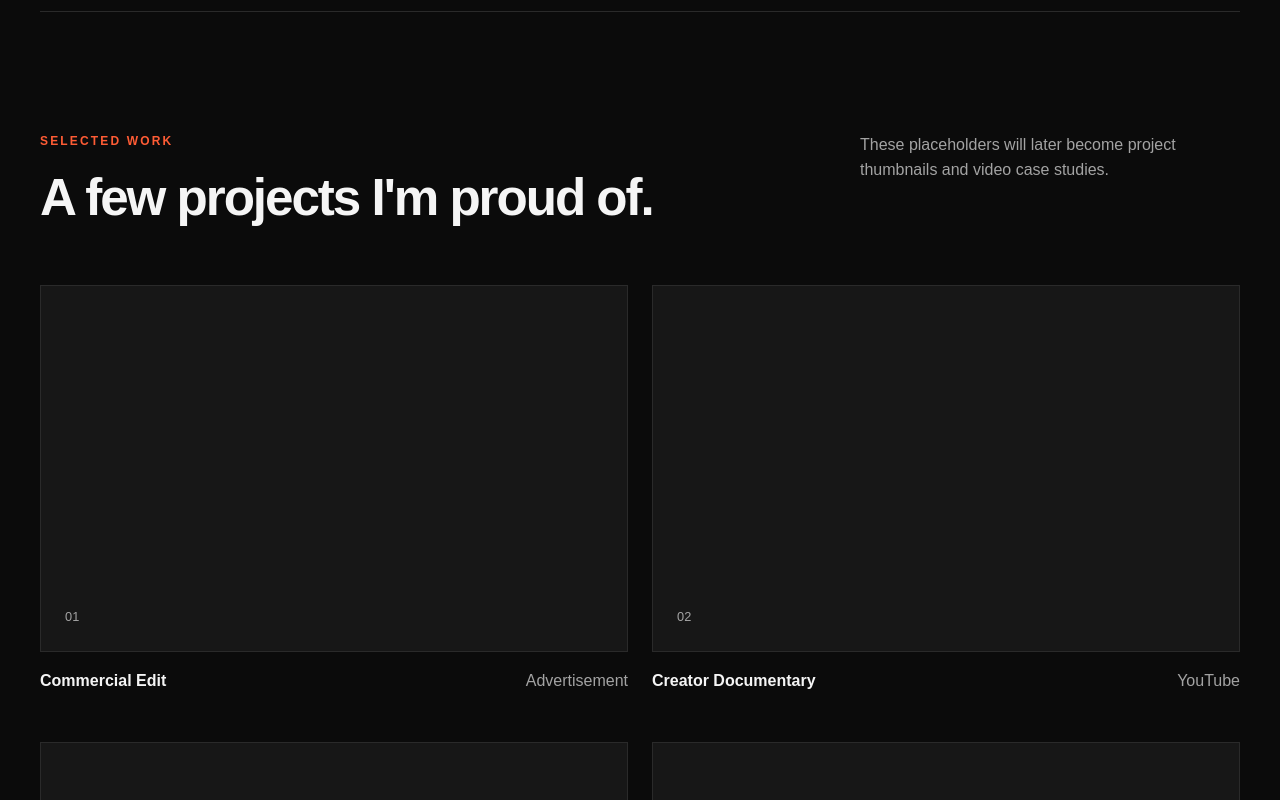
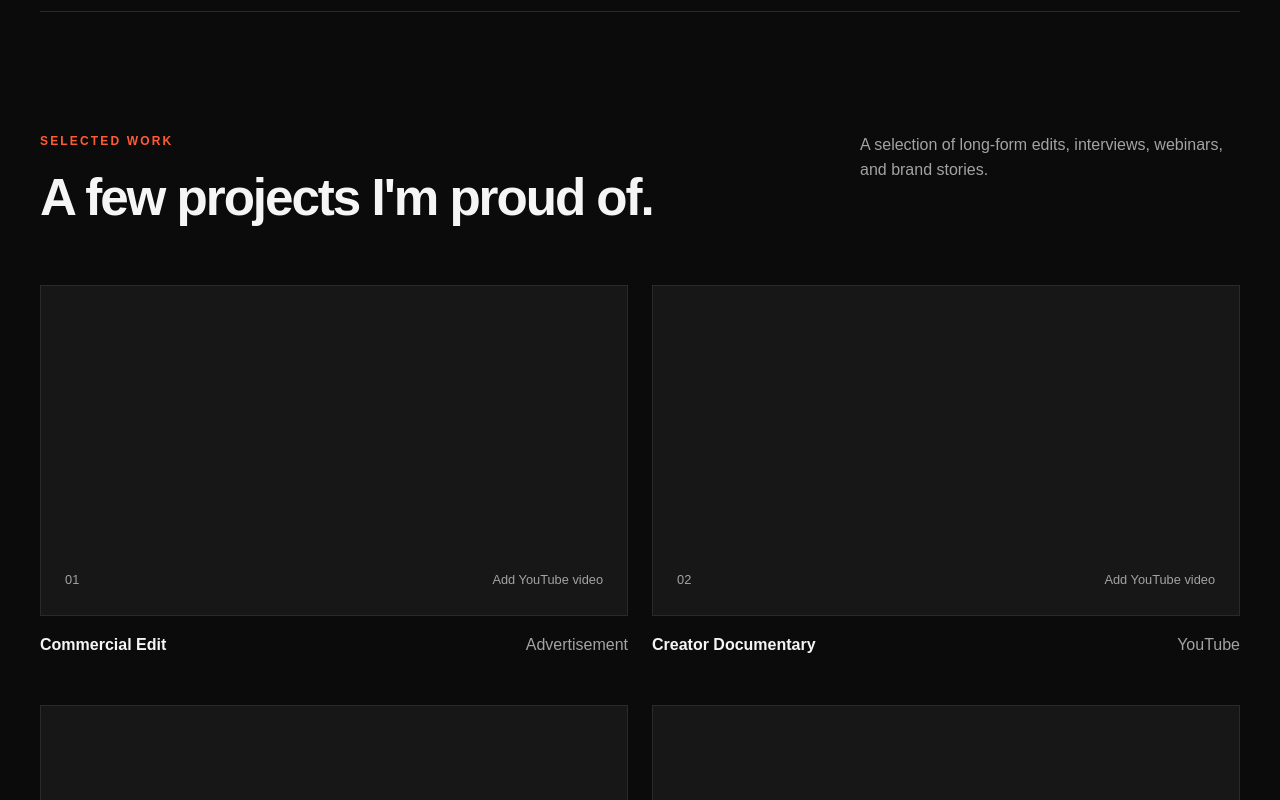
Before and after one commit to Phelyks/VidPortorfolio, a Next.js app: page / in a window 1280 px wide. Shown: the part 1800-2600 px from the top of the page. Built offline with nearby package versions, Linux system fonts and the light colour scheme.

Commit message:
updated work

```diff
--- a/src/app/globals.css
+++ b/src/app/globals.css
@@ -341,24 +341,43 @@ h3 {
   gap: 48px 24px;
 }
 
-.project-image {
-  aspect-ratio: 16 / 10;
+.project-video {
+  position: relative;
+  width: 100%;
+  aspect-ratio: 16 / 9;
+  overflow: hidden;
   background: var(--surface);
   border: 1px solid var(--border);
-  display: flex;
-  align-items: flex-end;
-  padding: 24px;
   transition:
     border-color 0.2s ease,
     transform 0.2s ease;
 }
 
-.project-card:hover .project-image {
+.project-video iframe {
+  position: absolute;
+  inset: 0;
+  width: 100%;
+  height: 100%;
+  border: 0;
+}
+
+.project-card:hover .project-video {
   border-color: var(--muted);
   transform: translateY(-4px);
 }
 
-.project-image span {
+.project-video-placeholder {
+  width: 100%;
+  height: 100%;
+  display: flex;
+  align-items: flex-end;
+  justify-content: space-between;
+  gap: 20px;
+  padding: 24px;
+}
+
+.project-video-placeholder span,
+.project-video-placeholder p {
   color: var(--muted);
   font-size: 0.8rem;
 }
--- a/src/app/page.js
+++ b/src/app/page.js
@@ -7,18 +7,22 @@ const projects = [
   {
     title: "Commercial Edit",
     category: "Advertisement",
+    embedUrl: "",
   },
   {
     title: "Creator Documentary",
     category: "YouTube",
+    embedUrl: "",
   },
   {
     title: "Product Launch",
     category: "Social Media",
+    embedUrl: "",
   },
   {
     title: "Brand Story",
     category: "Corporate",
+    embedUrl: "",
   },
 ];
 
@@ -27,7 +31,7 @@ const featuredVideos = [
   {
     title: "Lumohubs Talking Head",
     platform: "YouTube Short",
-    embedUrl: "https://www.youtube.com/embed/KJ0yNQpOrrE/embed/",
+    embedUrl: "https://www.youtube.com/embed/KJ0yNQpOrrE",
   },
   {
     title: "Social media reel",
@@ -219,8 +223,11 @@ function WorkCarousel() {
         onWheel={stopAutoScroll}
         aria-label="Featured video carousel"
       >
-        {featuredVideos.map((video) => (
-          <article className="reel-card" key={`${video.platform}-${video.title}`}>
+        {featuredVideos.map((video, index) => (
+          <article
+            className="reel-card"
+            key={`${video.embedUrl}-${index}`}
+          >
             <div className="reel-frame">
               <iframe
                 src={video.embedUrl}
@@ -322,16 +329,29 @@ export default function Home() {
             </div>
 
             <p>
-              These placeholders will later become project thumbnails and video
-              case studies.
+              A selection of long-form edits, interviews, webinars, and brand
+              stories.
             </p>
           </div>
 
           <div className="project-grid">
             {projects.map((project, index) => (
               <article className="project-card" key={project.title}>
-                <div className="project-image">
-                  <span>0{index + 1}</span>
+                <div className="project-video">
+                  {project.embedUrl ? (
+                    <iframe
+                      src={project.embedUrl}
+                      title={project.title}
+                      loading="lazy"
+                      allow="accelerometer; autoplay; clipboard-write; encrypted-media; gyroscope; picture-in-picture; web-share"
+                      allowFullScreen
+                    />
+                  ) : (
+                    <div className="project-video-placeholder">
+                      <span>0{index + 1}</span>
+                      <p>Add YouTube video</p>
+                    </div>
+                  )}
                 </div>
 
                 <div className="project-details">
```
